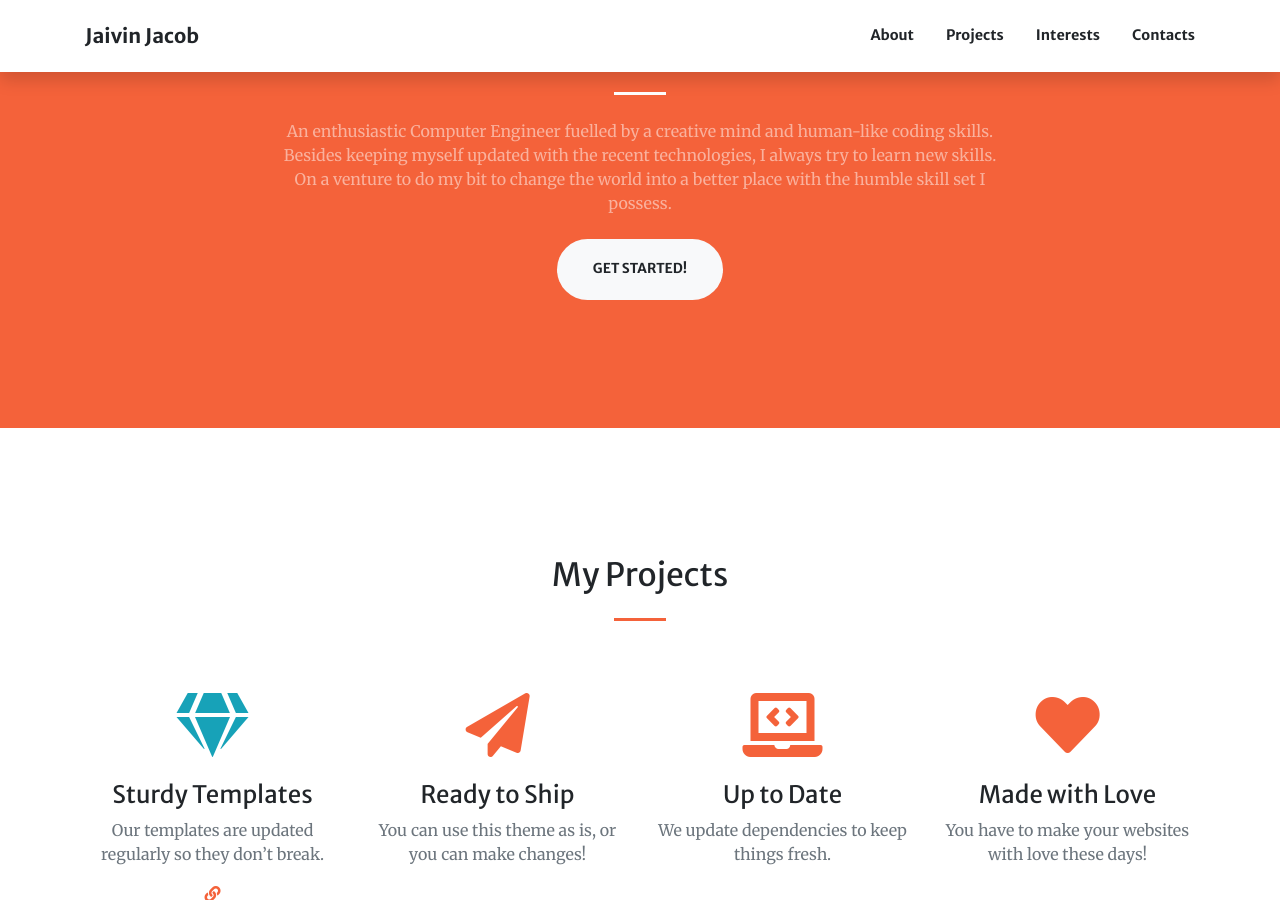
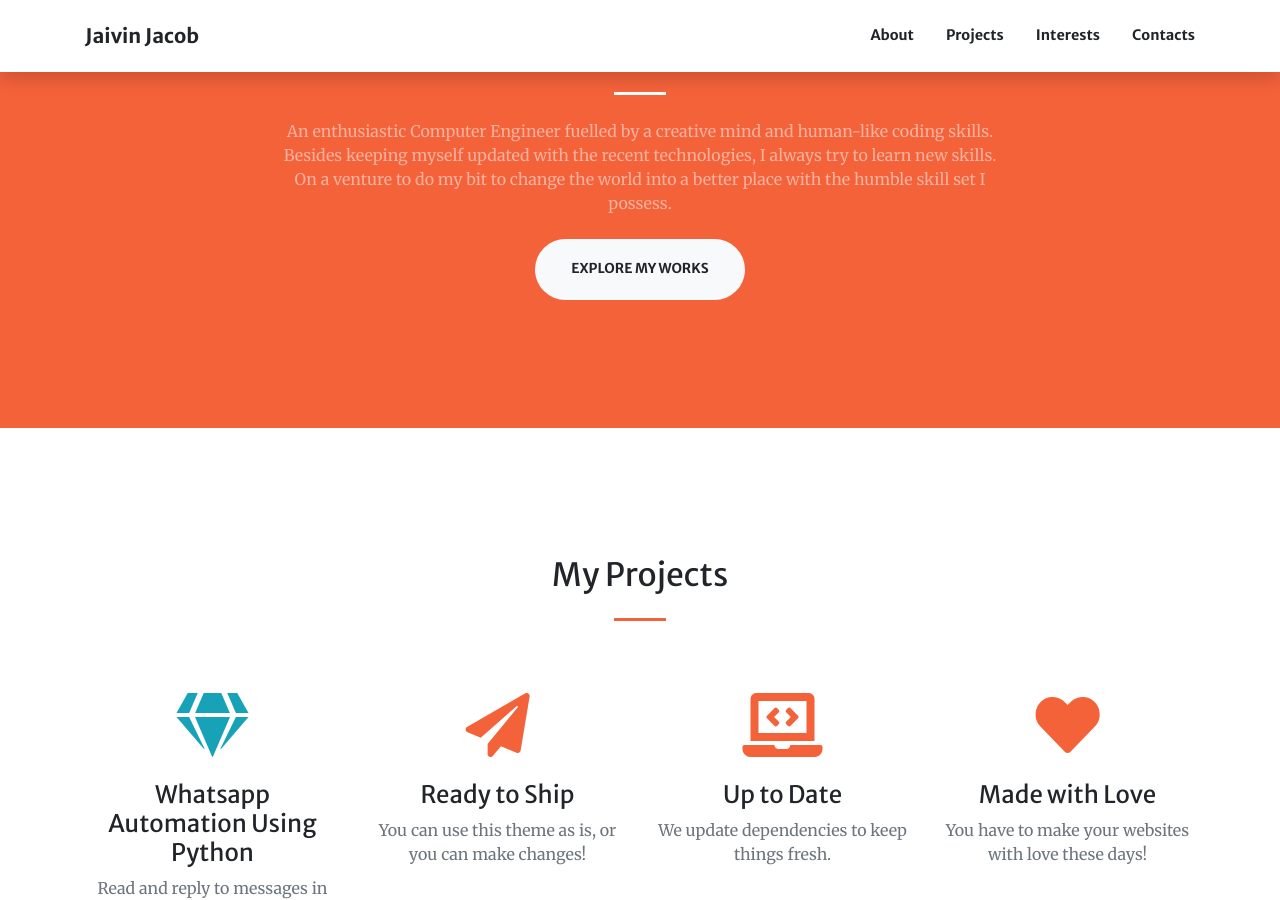
Before and after one commit to jaivinjacob/jaivinjacob.github.io, a Jekyll site: the page built from index.md, in a window 1280 px wide and 900 px high, scrolled down 998 px. Built offline with Jekyll 4.4.1, drawn with Linux system fonts in a browser that asks for light colours; some of the changed text lies outside the part shown.

Commit message:
Update index.md

```diff
--- a/index.md
+++ b/index.md
@@ -14,8 +14,8 @@ sections:
     title: Hi, I'm Jaivin Jacob
     text: An enthusiastic Computer Engineer fuelled by a creative mind and human-like coding skills. Besides keeping myself updated with the recent technologies, I always try to learn new skills. On a venture to do my bit to change the world into a better place with the humble skill set I possess.
     actions:
-      - title: Get Started!
-        url: '#page-top'
+      - title: Explore My Works
+        url: '#services'
         class: btn-light
 
   - type: services.html
@@ -23,10 +23,10 @@ sections:
     #background_style: bg-info
     title: My Projects
     services:
-      - title: Sturdy Templates
-        text: Our templates are updated regularly so they don't break.
+      - title: Whatsapp Automation Using Python
+        text: Read and reply to messages in whatsapp easily, integrated with chatbot to make conversation on your behalf.
         icon: fa-gem text-info
-        url: https://startbootstrap.com/
+        url: https://github.com/jaivinjacob/Python
       - title: Ready to Ship
         text: You can use this theme as is, or you can make changes!
         icon: fa-paper-plane
```
